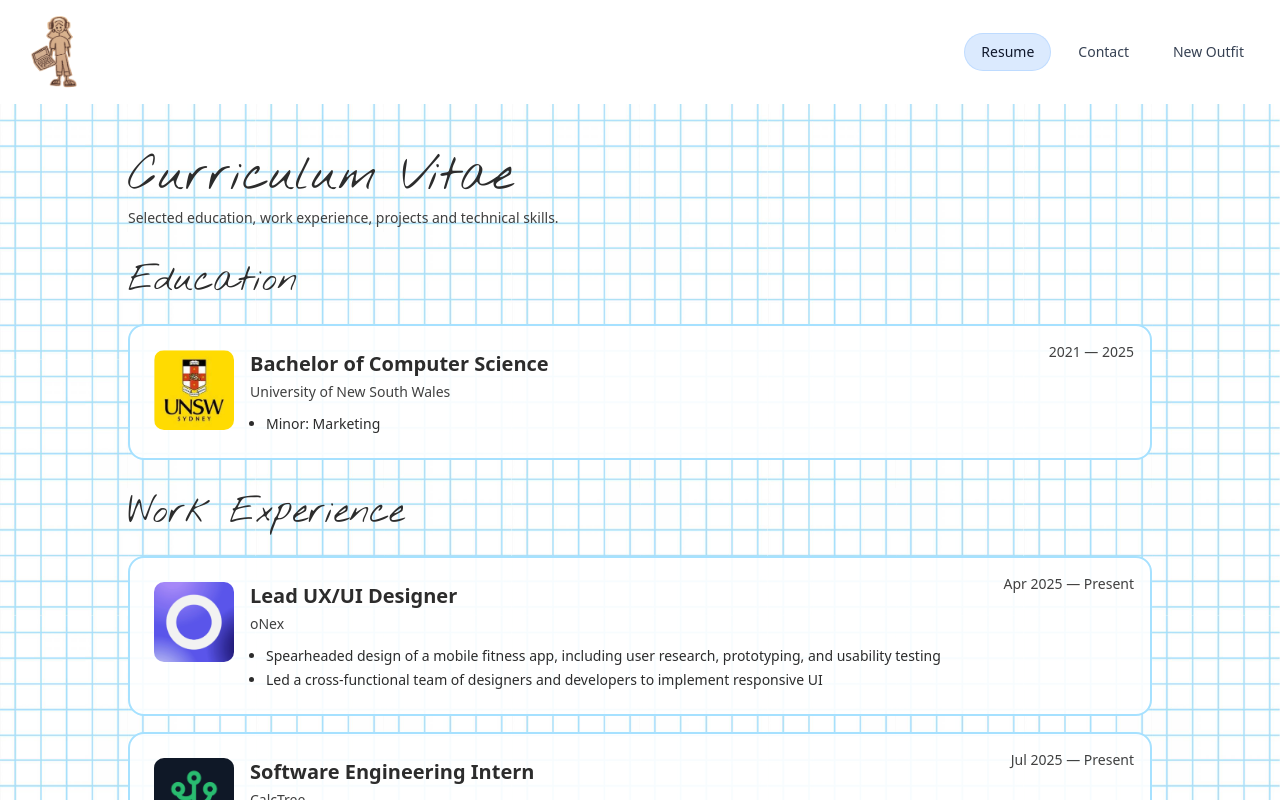
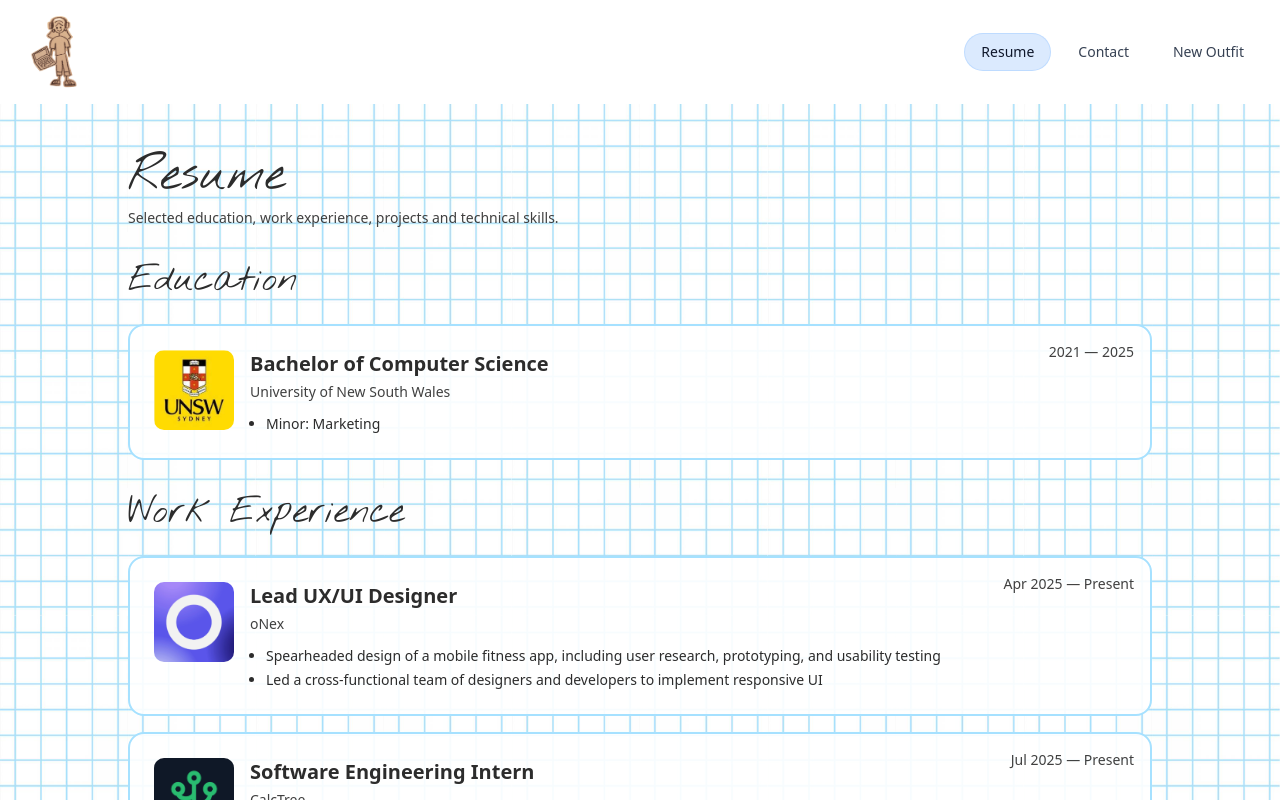
Before and after one commit to rubyy-liu/ultimate-portfolio, a Next.js app: page /cv-resume in a window 1280 px wide. Shown: the top 800 px of the page. Built offline with nearby package versions, Linux system fonts and the light colour scheme.

Commit message:
cv-resume: title change

```diff
--- a/src/app/cv-resume/page.tsx
+++ b/src/app/cv-resume/page.tsx
@@ -123,7 +123,7 @@ export default function Page() {
     <main className="grid-background min-h-screen py-12 px-6">
       <div className="max-w-5xl mx-auto">
         <header className="mb-8">
-          <h1 className="text-9xl md:text-5xl font-bold text-[#2C2C2C] nothing-you-could-do-regular">Curriculum Vitae</h1>
+          <h1 className="text-9xl md:text-5xl font-bold text-[#2C2C2C] nothing-you-could-do-regular">Resume</h1>
           <p className="mt-2 text-sm text-[#2C2C2C] opacity-90">
             Selected education, work experience, projects and technical skills.
           </p>
```
